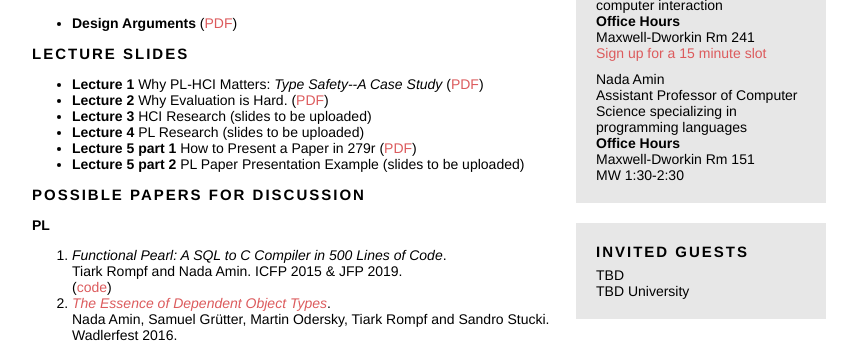
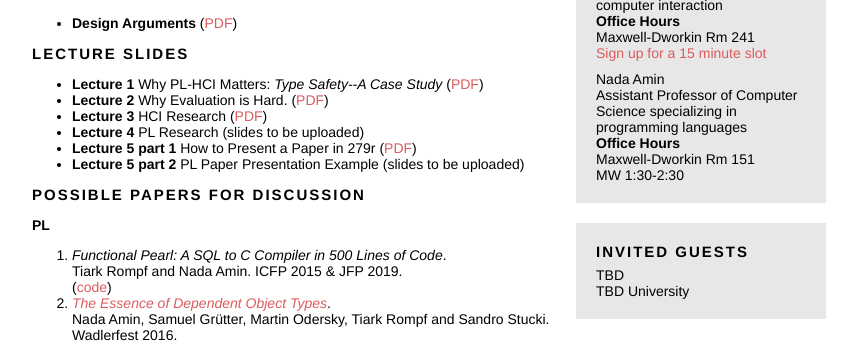
Before and after one commit to eglassman/pl-hci-seminar, a Jekyll site: the page built from index.html, in a window 1280 px wide and 900 px high, scrolled down 451 px. Shown: the part 152-495 px from the top of the window, without its empty margins (211-1068 px from the left). Built offline with Jekyll 4.4.1, drawn with Linux system fonts in a browser that asks for light colours.

Commit message:
added slides3 and a link

```diff
--- a/index.html
+++ b/index.html
@@ -61,7 +61,7 @@ Students enrolled in 252r will select and present papers on PL topics including
       <ul>
         <li><b>Lecture 1</b> Why PL-HCI Matters: <i>Type Safety--A Case Study</i> (<a href="slides1.pdf">PDF</a>)</li>
         <li><b>Lecture 2</b> Why Evaluation is Hard. (<a href="slides2.pdf">PDF</a>)</li>
-        <li><b>Lecture 3</b> HCI Research (slides to be uploaded)</li>
+        <li><b>Lecture 3</b> HCI Research (<a href="slides3.pdf">PDF</a>)</li>
         <li><b>Lecture 4</b> PL Research (slides to be uploaded)</li>
         <li><b>Lecture 5 part 1</b> How to Present a Paper in 279r (<a href="How-to-present-279r.pdf">PDF</a>)</li>
         <li><b>Lecture 5 part 2</b> PL Paper Presentation Example (slides to be uploaded)</li>
```
Also changed, not shown: 2 other files.
